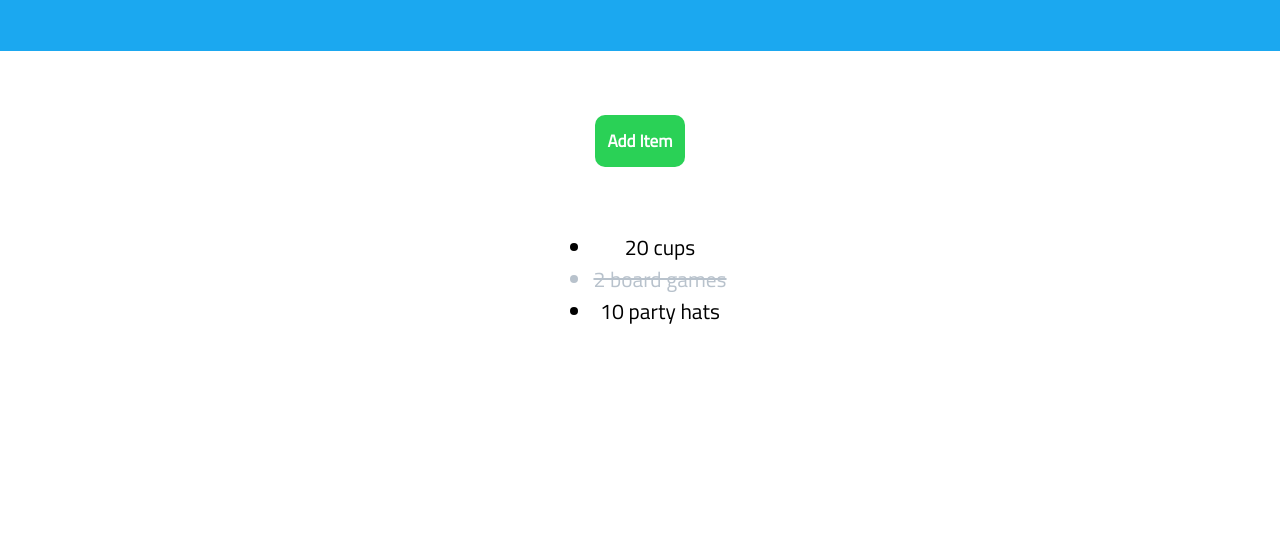
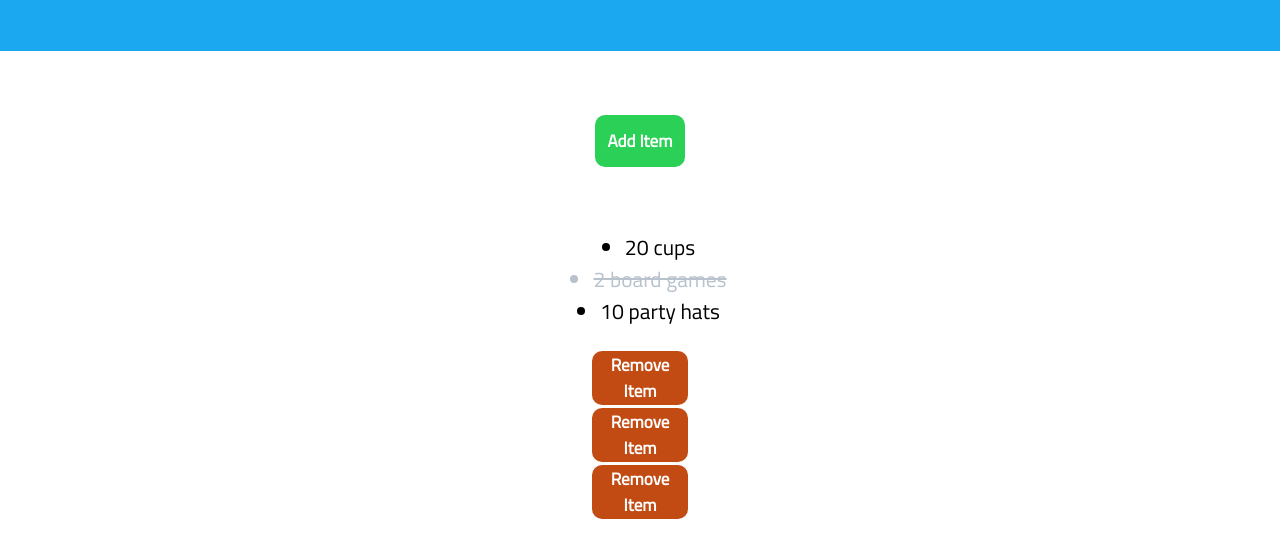
Before and after one commit to louisefindlay23/vue-shopping-list, a plain HTML site: page index.html in a window 1280 px wide. Shown: the part 106-664 px from the top of the page. Drawn offline with nearby package versions, Linux system fonts and the light colour scheme; a web font is replaced by a local one.

Commit message:
Moved JS to file and added remove list item buttons

```diff
--- a/index.html
+++ b/index.html
@@ -4,7 +4,6 @@
 <head>
     <meta charset="utf-8" />
     <meta name="viewport" content="width=device-width,initial-scale=1.0" />
-    <script src="https://cdn.jsdelivr.net/npm/vue/dist/vue.js"></script>
     <title>Shopping List App</title>
     <link href="https://fonts.googleapis.com/css2?family=Amaranth:wght@700&family=Titillium+Web&display=swap" rel="stylesheet">
     <link rel="stylesheet" href="style.css">
@@ -18,72 +17,28 @@
         </header>
 
         <main>
-            <div class="flex-space">
+            <div class="flex flex-column">
                 <button class="accept" v-if="state === 'default'" @click="changeState('edit')">Add Item</button>
                 <button class="cancel" v-else @click="changeState('default')">Cancel Adding Item</button>
 
+                <div class="flex"></div>
                 <form @submit.prevent v-if="state === 'edit'" class="add-item-form">
                     <div class="flex-space">
                         <input id="add-item" v-model="newItem" @keyup.enter="saveItem" type="text" placeholder="Add an item">
                         <button class="accept" @click="saveItem" :disabled="newItem.length === 0">Save Item</button>
                     </div>
                 </form>
-                <ul>
+                <ul class="flex flex-column">
                     <li v-for="item in reversedItems" :class="{strikeout: item.purchased}" @click="togglePurchased(item)">{{ item.label }}</li>
                 </ul>
+                <div class="flex flex-column">
+                    <button class="cancel" v-for="item in reversedItems" @click="removeItem(item)">Remove Item</button>
+                </div>
                 <p v-if="reversedItems.length === 0">Nice job! You've bought all your items.</p>
             </div>
         </main>
     </div>
 
-    <!-- JS -->
-    <script>
-        var shoppingList = new Vue({
-            el: '#shopping-list',
-            data: {
-                state: 'default',
-                header: 'shopping list app',
-                newItem: '',
-                items: [{
-                        label: '10 party hats',
-                        purchased: false,
-                        highPriority: false,
-                    },
-                    {
-                        label: '2 board games',
-                        purchased: true,
-                        highPriority: false,
-                    }, {
-                        label: '20 cups',
-                        purchased: false,
-                        highPriority: true,
-                    },
-                ]
-            },
-            computed: {
-                reversedItems() {
-                    return this.items.slice(0).reverse();
-                }
-            },
-            methods: {
-                saveItem: function() {
-                    this.items.push({
-                        label: this.newItem,
-                        purchased: false,
-                    }, );
-                    this.newItem = '';
-                },
-                changeState: function(newState) {
-                    this.state = newState;
-                    this.newItem = '';
-                },
-                togglePurchased: function(item) {
-                    item.purchased = !item.purchased;
-                }
-            }
-        })
-
-    </script>
-</body>
-
-</html>
+    <script src="https://cdn.jsdelivr.net/npm/vue/dist/vue.js"></script>
+    <script src="script.js"></script>
+</body></html>
--- /dev/null
+++ b/script.js
@@ -0,0 +1,47 @@
+var shoppingList = new Vue({
+    el: '#shopping-list',
+    data: {
+        state: 'default',
+        header: 'shopping list app',
+        newItem: '',
+        items: [{
+                label: '10 party hats',
+                purchased: false,
+                highPriority: false,
+                    },
+            {
+                label: '2 board games',
+                purchased: true,
+                highPriority: false,
+                    }, {
+                label: '20 cups',
+                purchased: false,
+                highPriority: true,
+                    },
+                ]
+    },
+    computed: {
+        reversedItems() {
+            return this.items.slice(0).reverse();
+        }
+    },
+    methods: {
+        saveItem: function () {
+            this.items.push({
+                label: this.newItem,
+                purchased: false,
+            }, );
+            this.newItem = '';
+        },
+        removeItem: function (item) {
+            this.items.pop(item);
+        },
+        changeState: function (newState) {
+            this.state = newState;
+            this.newItem = '';
+        },
+        togglePurchased: function (item) {
+            item.purchased = !item.purchased;
+        }
+    }
+});
--- a/style.css
+++ b/style.css
@@ -75,11 +75,16 @@ li:hover {
 
 /* Class Styling */
 
-.flex-space {
+.flex {
     display: flex;
-    flex-direction: column;
     justify-content: space-around;
     align-items: center;
+}
+
+.flex-column {
+    flex-direction: column;
+    flex-basis: 100%;
+    flex: 1;
 }
 
 .strikeout {
```
